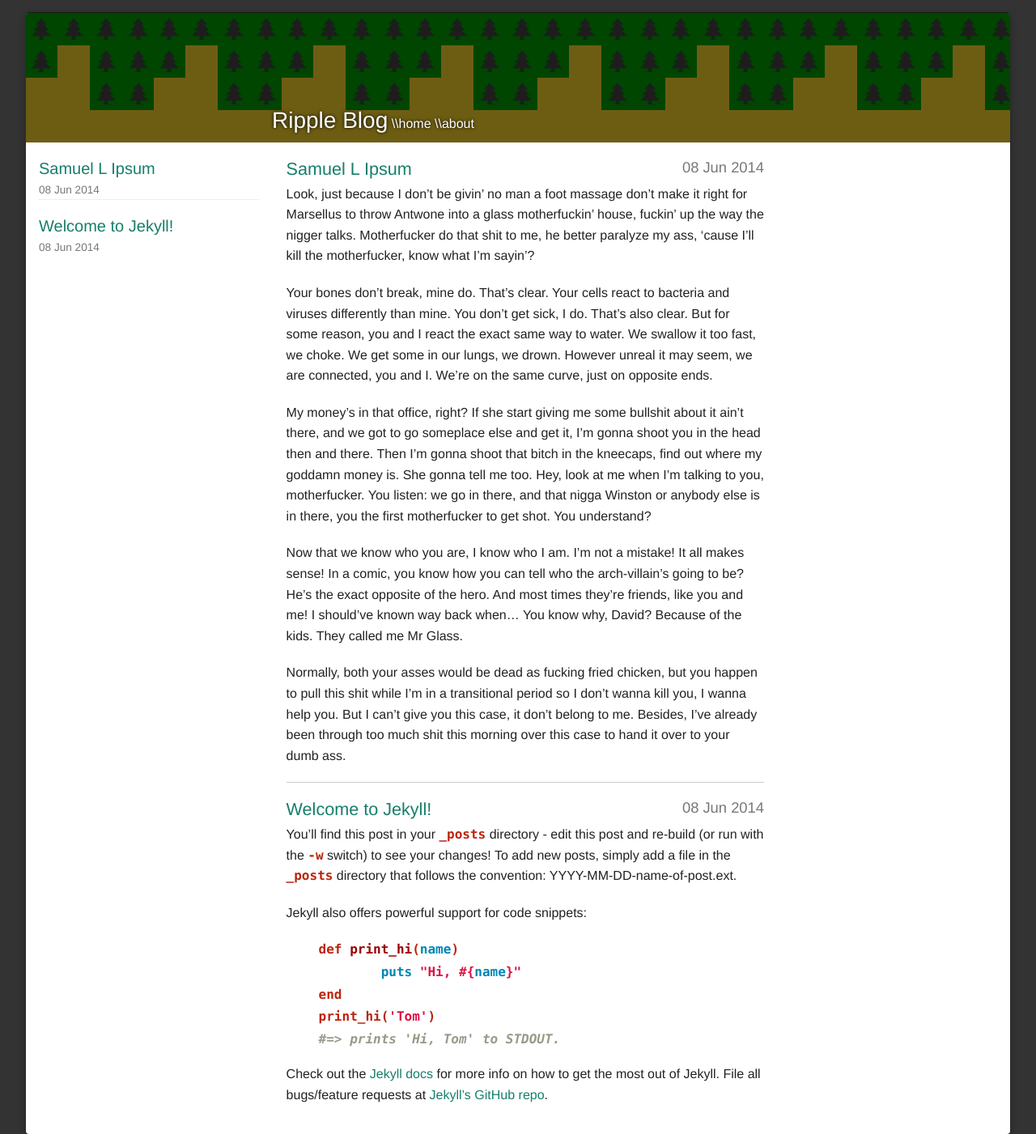
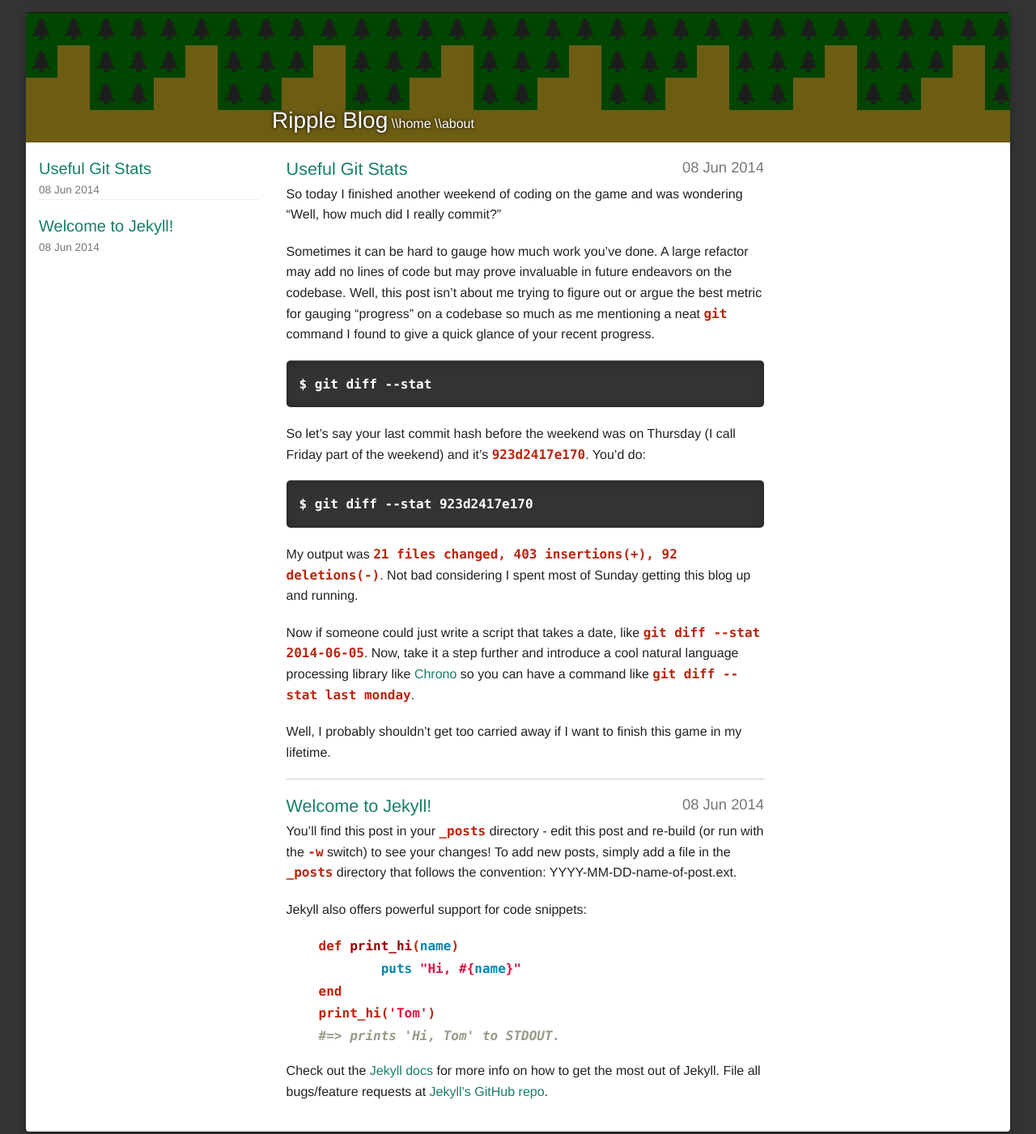
Before and after one commit to trash/trash.github.io, a Jekyll site: the page built from index.html, in a window 1280 px wide. Shown: the whole page at 81% size. Built offline with Jekyll 4.4.1, drawn with Linux system fonts in a browser that asks for light colours; Markdown is read by kramdown in place of the engine named in the settings.

Commit message:
Added a post. Removed a post.

````diff
--- a/_posts/2014-06-08-samuel-l-ipsum.markdown
+++ /dev/null
@@ -1,16 +0,0 @@
----
-layout: post
-title:  "Samuel L Ipsum"
-date:   2014-06-08 15:04:00
-categories: samuel l ipsum lorum ipsum
----
-
-Look, just because I don't be givin' no man a foot massage don't make it right for Marsellus to throw Antwone into a glass motherfuckin' house, fuckin' up the way the nigger talks. Motherfucker do that shit to me, he better paralyze my ass, 'cause I'll kill the motherfucker, know what I'm sayin'?
-
-Your bones don't break, mine do. That's clear. Your cells react to bacteria and viruses differently than mine. You don't get sick, I do. That's also clear. But for some reason, you and I react the exact same way to water. We swallow it too fast, we choke. We get some in our lungs, we drown. However unreal it may seem, we are connected, you and I. We're on the same curve, just on opposite ends.
-
-My money's in that office, right? If she start giving me some bullshit about it ain't there, and we got to go someplace else and get it, I'm gonna shoot you in the head then and there. Then I'm gonna shoot that bitch in the kneecaps, find out where my goddamn money is. She gonna tell me too. Hey, look at me when I'm talking to you, motherfucker. You listen: we go in there, and that nigga Winston or anybody else is in there, you the first motherfucker to get shot. You understand?
-
-Now that we know who you are, I know who I am. I'm not a mistake! It all makes sense! In a comic, you know how you can tell who the arch-villain's going to be? He's the exact opposite of the hero. And most times they're friends, like you and me! I should've known way back when... You know why, David? Because of the kids. They called me Mr Glass.
-
-Normally, both your asses would be dead as fucking fried chicken, but you happen to pull this shit while I'm in a transitional period so I don't wanna kill you, I wanna help you. But I can't give you this case, it don't belong to me. Besides, I've already been through too much shit this morning over this case to hand it over to your dumb ass.
--- /dev/null
+++ b/_posts/2014-06-08-useful-git-stats.markdown
@@ -0,0 +1,24 @@
+---
+layout: post
+title:  "Useful Git Stats"
+date:   2014-06-08 21:28:00
+categories: code updates
+---
+
+So today I finished another weekend of coding on the game and was wondering "Well, how much did I really commit?"
+
+Sometimes it can be hard to gauge how much work you've done. A large refactor may add no lines of code but may prove invaluable in future endeavors on the codebase. Well, this post isn't about me trying to figure out or argue the best metric for gauging "progress" on a codebase so much as me mentioning a neat ```git``` command I found to give a quick glance of your recent progress.
+
+<code class="block">$ git diff --stat</code>
+
+So let's say your last commit hash before the weekend was on Thursday (I call Friday part of the weekend) and it's ```923d2417e170```. You'd do:
+
+<code class="block">$ git diff --stat 923d2417e170</code>
+
+My output was ```21 files changed, 403 insertions(+), 92 deletions(-)```. Not bad considering I spent most of Sunday getting this blog up and running.
+
+Now if someone could just write a script that takes a date, like ```git diff --stat 2014-06-05```. Now, take it a step further and introduce a cool natural language processing library like [Chrono][chrono-site] so you can have a command like ```git diff --stat last monday```.
+
+Well, I probably shouldn't get too carried away if I want to finish this game in my lifetime.
+
+[chrono-site]: http://wanasit.github.io/pages/chrono/
````
Also changed, not shown: scss/_main.scss (+13 -1 lines), css/app.css.
